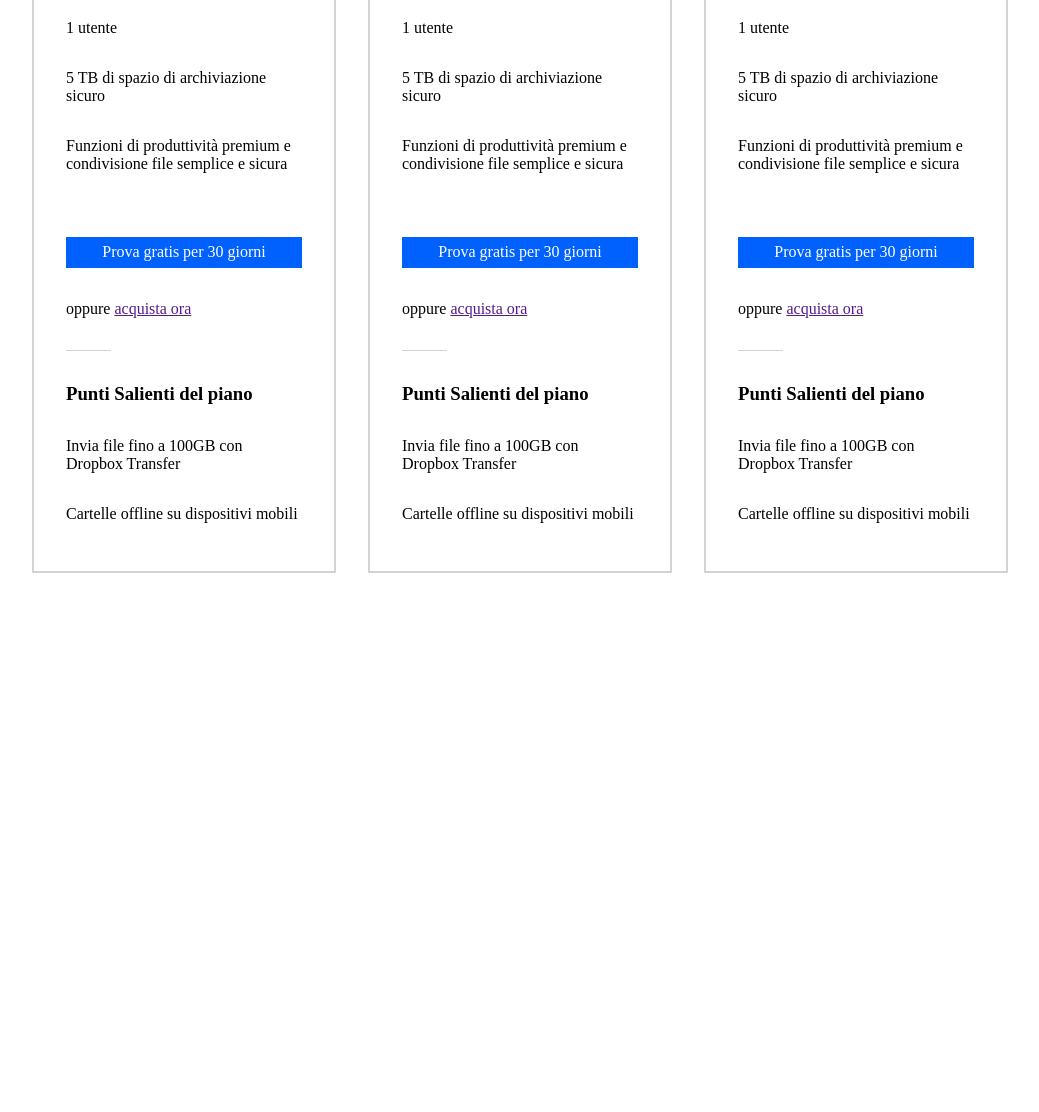
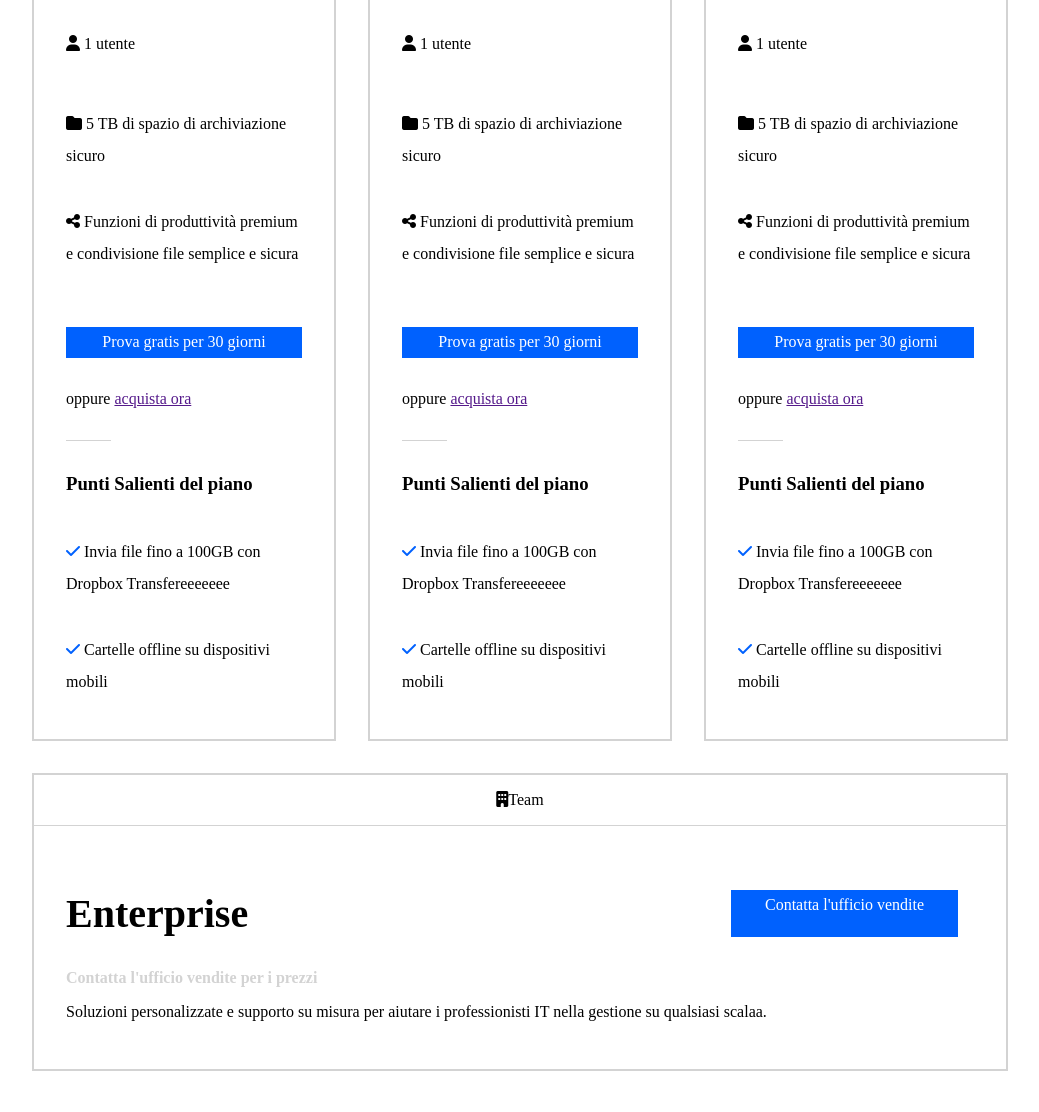
Before and after one commit to ViktorJoseCentonza/htmlcss-dropbox, a plain HTML site: page index.html in a window 1280 px wide. Shown: the part 1688-2800 px from the top of the page, without its empty margins (200-1239 px from the left). Before the commit the page ends 2661 px from the top, so only its background shows below. Drawn offline with Linux system fonts and the light colour scheme.

Commit message:
break-push

```diff
--- a/assets/css/style.css
+++ b/assets/css/style.css
@@ -79,9 +79,10 @@ body {
     background-color: var(--secondary-color);
     color: var(--lighter-color);
     text-decoration: none;
+    text-align: center;
     padding: 0.4rem 0.75rem;
     margin: 1rem;
-    width: fit-content;
+
 }
 
 /* #endregion common */
@@ -195,7 +196,6 @@ main {
     }
 
     #jumbotron {
-        /*actual container of the jumbo*/
         margin: auto;
         background-color: var(--main-color);
         width: 70%;
@@ -229,7 +229,10 @@ main {
             div {
                 a.bttn {
                     margin-left: 0;
+
                     /*align button to the left*/
+
+                    width: fit-content;
                 }
             }
 
@@ -264,7 +267,7 @@ main {
             .column {
                 padding: 1rem;
 
-                .column-head {
+                .card-head {
                     justify-content: center;
                     border: 2px solid var(--light-color);
                     border-bottom: 1px solid var(--light-color);
@@ -310,6 +313,8 @@ main {
 
                     }
 
+                    .card-info {}
+
                     .card-trial {
                         a.bttn {
                             margin: 1rem 0;
@@ -330,11 +335,35 @@ main {
                         border-top: 0.5px solid var(--light-color);
                     }
 
-                    .card-info {}
+                    .card-foot {
 
+
+                        div {
+                            i {
+                                color: var(--secondary-color);
+                                width: fit-content;
+
+                            }
+
+                            div {
+                                display: inline;
+
+                            }
+                        }
+                    }
                 }
             }
 
+            .col-12 .card {
+
+                .card-title {
+
+                    div {
+                        justify-content: space-between;
+
+                    }
+                }
+            }
         }
 
         & row {
--- a/index.html
+++ b/index.html
@@ -100,7 +100,7 @@
                 <div class="column col-4">
                     <!-- column head -->
 
-                    <div class="column-head d-flex">
+                    <div class="card-head d-flex">
 
                         <i class="fa-solid fa-user"></i>
                         Singolo
@@ -117,9 +117,12 @@
                         </div>
 
                         <div class="card-info d-flex">
-                            <span>1 utente</span>
-                            <span>5 TB di spazio di archiviazione sicuro</span>
-                            <span>Funzioni di produttività premium e condivisione file semplice e sicura</span>
+                            <span> <i class="fa-solid fa-user"></i> 1 utente</span>
+                            <span> <i class="fa-solid fa-folder"></i> 5 TB di spazio di archiviazione sicuro</span>
+                            <span> <i class="fa-solid fa-share-nodes"></i> Funzioni di produttività premium e
+                                condivisione file semplice e sicura</span>
+
+                            <!-- todo fix br not aligned on text next to icons -->
                         </div>
 
 
@@ -136,10 +139,21 @@
                         <hr class="col-2">
 
 
-                        <div class="card-info d-flex">
-                            <h3>Punti Salienti del piano</h3>
-                            <span>Invia file fino a 100GB con Dropbox Transfer</span>
-                            <span>Cartelle offline su dispositivi mobili</span>
+                        <div class="card-foot d-flex">
+                            <h3> Punti Salienti del piano</h3>
+
+                            <div>
+                                <i class="fa-solid fa-check"></i>
+                                <div>Invia file fino a 100GB con Dropbox Transfereeeeeee</div>
+                            </div>
+
+                            <!-- todo fix br not aligned on text next to icons -->
+
+                            <div>
+                                <i class="fa-solid fa-check"></i>
+                                <div>Cartelle offline su dispositivi mobili</div>
+                            </div>
+
                         </div>
 
                     </div>
@@ -149,7 +163,7 @@
                 <div class="column col-4">
                     <!-- column head -->
 
-                    <div class="column-head d-flex">
+                    <div class="card-head d-flex">
 
                         <i class="fa-solid fa-user"></i>
                         Singolo
@@ -166,9 +180,12 @@
                         </div>
 
                         <div class="card-info d-flex">
-                            <span>1 utente</span>
-                            <span>5 TB di spazio di archiviazione sicuro</span>
-                            <span>Funzioni di produttività premium e condivisione file semplice e sicura</span>
+                            <span> <i class="fa-solid fa-user"></i> 1 utente</span>
+                            <span> <i class="fa-solid fa-folder"></i> 5 TB di spazio di archiviazione sicuro</span>
+                            <span> <i class="fa-solid fa-share-nodes"></i> Funzioni di produttività premium e
+                                condivisione file semplice e sicura</span>
+
+                            <!-- todo fix br not aligned on text next to icons -->
                         </div>
 
 
@@ -185,22 +202,30 @@
                         <hr class="col-2">
 
 
-                        <div class="card-info d-flex">
-                            <h3>Punti Salienti del piano</h3>
-                            <span>Invia file fino a 100GB con Dropbox Transfer</span>
-                            <span>Cartelle offline su dispositivi mobili</span>
+                        <div class="card-foot d-flex">
+                            <h3> Punti Salienti del piano</h3>
+
+                            <div>
+                                <i class="fa-solid fa-check"></i>
+                                <div>Invia file fino a 100GB con Dropbox Transfereeeeeee</div>
+                            </div>
+
+                            <!-- todo fix br not aligned on text next to icons -->
+
+                            <div>
+                                <i class="fa-solid fa-check"></i>
+                                <div>Cartelle offline su dispositivi mobili</div>
+                            </div>
+
                         </div>
 
                     </div>
-
-
                 </div>
-
                 <!-- column container -->
                 <div class="column col-4">
                     <!-- column head -->
 
-                    <div class="column-head d-flex">
+                    <div class="card-head d-flex">
 
                         <i class="fa-solid fa-user"></i>
                         Singolo
@@ -217,9 +242,12 @@
                         </div>
 
                         <div class="card-info d-flex">
-                            <span>1 utente</span>
-                            <span>5 TB di spazio di archiviazione sicuro</span>
-                            <span>Funzioni di produttività premium e condivisione file semplice e sicura</span>
+                            <span> <i class="fa-solid fa-user"></i> 1 utente</span>
+                            <span> <i class="fa-solid fa-folder"></i> 5 TB di spazio di archiviazione sicuro</span>
+                            <span> <i class="fa-solid fa-share-nodes"></i> Funzioni di produttività premium e
+                                condivisione file semplice e sicura</span>
+
+                            <!-- todo fix br not aligned on text next to icons -->
                         </div>
 
 
@@ -236,18 +264,52 @@
                         <hr class="col-2">
 
 
-                        <div class="card-info d-flex">
-                            <h3>Punti Salienti del piano</h3>
-                            <span>Invia file fino a 100GB con Dropbox Transfer</span>
-                            <span>Cartelle offline su dispositivi mobili</span>
+                        <div class="card-foot d-flex">
+                            <h3> Punti Salienti del piano</h3>
+
+                            <div>
+                                <i class="fa-solid fa-check"></i>
+                                <div>Invia file fino a 100GB con Dropbox Transfereeeeeee</div>
+                            </div>
+
+                            <!-- todo fix br not aligned on text next to icons -->
+
+                            <div>
+                                <i class="fa-solid fa-check"></i>
+                                <div>Cartelle offline su dispositivi mobili</div>
+                            </div>
+
                         </div>
 
                     </div>
                 </div>
 
-                <div class="col-12">
+                <div class="column col-12">
+
+                    <div class="card-head d-flex">
+                        <i class="fa-solid fa-building"></i>
+                        Team
+                    </div>
+
+                    <div class="card">
+                        <div class="card-title">
+
+                            <div class="d-flex">
+                                <h2>Enterprise</h2>
+                                <a class="col-3 bttn" href="">Contatta l'ufficio vendite</a>
+                            </div>
+
+
+                            <span>Contatta l'ufficio vendite per i prezzi</span>
+
+                            <p>Soluzioni personalizzate e supporto su misura per aiutare i professionisti IT nella
+                                gestione su qualsiasi scalaa.</p>
+                        </div>
+
+                    </div>
 
                 </div>
+            </div>
 
         </section>
 
```
